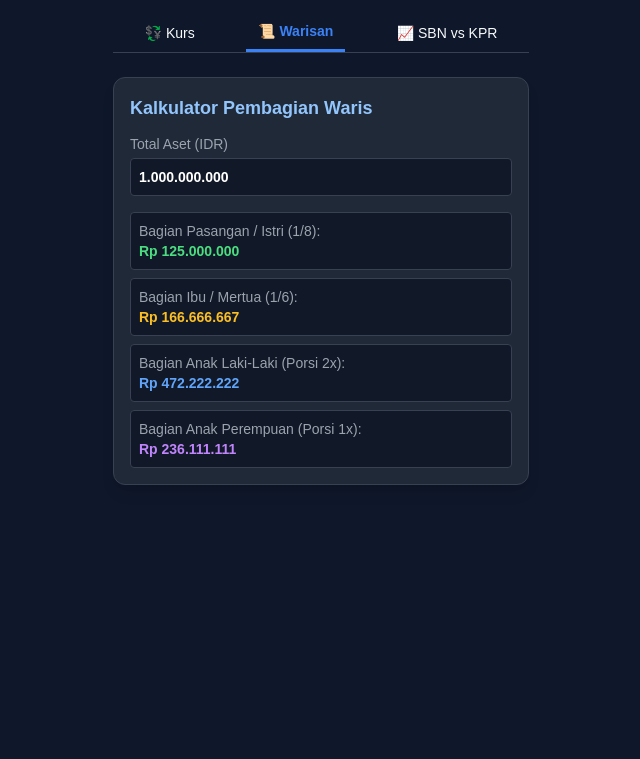
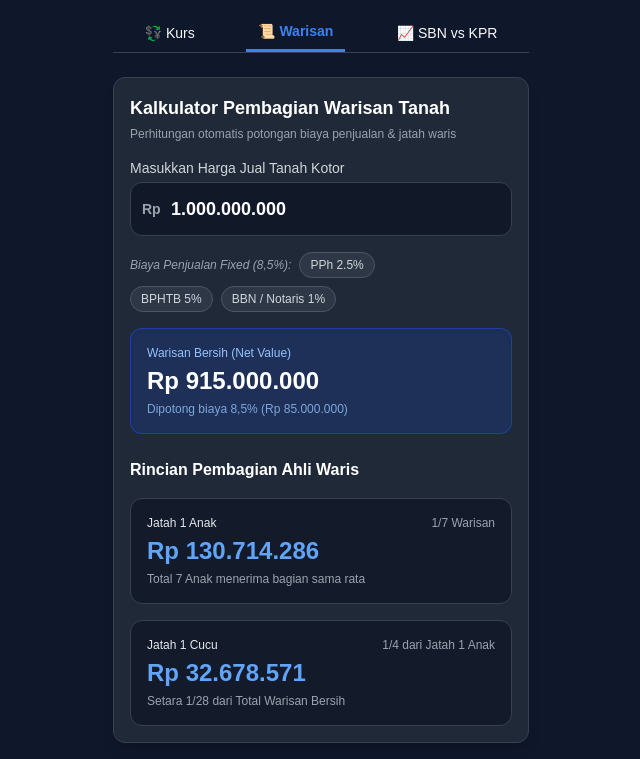
Before and after one commit to henrysonbab09-code/Multi-Cal, a plain HTML site: page index.html in a window 1280 px wide. Both pictures are taken after a click on the button "📜 Warisan". Shown: the part 51-810 px from the top of the page, without its empty margins (319-959 px from the left). Drawn offline with nearby package versions, Linux system fonts and the light colour scheme.

Commit message:
index.html

```diff
--- a/index.html
+++ b/index.html
@@ -57,20 +57,61 @@
     </div>
   </div>
 
-  <!-- TAB 2: WARISAN (FIX PORSI) -->
+  <!-- TAB 2: WARISAN (PERSIS GAMBAR) -->
   <div id="section-warisan" class="hidden space-y-4">
     <div class="bg-gray-800 p-4 rounded-xl shadow-lg border border-gray-700">
-      <h2 class="text-lg font-semibold mb-3 text-blue-300">Kalkulator Pembagian Waris</h2>
+      <h2 class="text-lg font-semibold mb-1 text-white">Kalkulator Pembagian Warisan Tanah</h2>
+      <p class="text-xs text-gray-400 mb-4">Perhitungan otomatis potongan biaya penjualan & jatah waris</p>
 
-      <div class="space-y-3 text-sm">
+      <div class="space-y-4 text-sm">
         <div>
-          <label class="block text-gray-400">Total Aset (IDR)</label>
-          <input type="text" id="total-aset" value="1.000.000.000" oninput="formatAndCalcWaris(this)" class="w-full bg-gray-900 border border-gray-700 rounded p-2 mt-1 font-semibold text-white">
+          <label class="block text-gray-300 font-medium mb-1">Masukkan Harga Jual Tanah Kotor</label>
+          <div class="relative">
+            <span class="absolute inset-y-0 left-0 flex items-center pl-3 text-gray-400 font-semibold">Rp</span>
+            <input type="text" id="total-aset" value="1.000.000.000" oninput="formatAndCalcWaris(this)" class="w-full bg-gray-900 border border-gray-700 rounded-xl py-3 pl-10 pr-3 text-lg font-bold text-white focus:outline-none focus:border-blue-500">
+          </div>
         </div>
-      </div>
 
-      <div id="waris-result" class="mt-4 space-y-2 text-sm">
-        <!-- Hasil perhitungan waris otomatis -->
+        <div class="text-xs text-gray-400 space-y-2">
+          <div class="flex items-center gap-2 flex-wrap">
+            <span class="italic font-medium">Biaya Penjualan Fixed (8,5%):</span>
+            <span class="bg-gray-700/60 text-gray-300 px-2.5 py-1 rounded-full border border-gray-600">PPh 2.5%</span>
+          </div>
+          <div class="flex items-center gap-2 flex-wrap">
+            <span class="bg-gray-700/60 text-gray-300 px-2.5 py-1 rounded-full border border-gray-600">BPHTB 5%</span>
+            <span class="bg-gray-700/60 text-gray-300 px-2.5 py-1 rounded-full border border-gray-600">BBN / Notaris 1%</span>
+          </div>
+        </div>
+
+        <!-- Kartu Net Value -->
+        <div class="bg-blue-900/40 border border-blue-700/60 p-4 rounded-xl shadow-inner">
+          <div class="text-xs text-blue-300 font-medium">Warisan Bersih (Net Value)</div>
+          <div id="net-warisan" class="text-2xl font-extrabold text-white mt-1">Rp 915.000.000</div>
+          <div id="potongan-text" class="text-xs text-blue-300/80 mt-1">Dipotong biaya 8,5% (Rp 85.000.000)</div>
+        </div>
+
+        <h3 class="text-base font-semibold text-white pt-2">Rincian Pembagian Ahli Waris</h3>
+
+        <!-- Kartu Jatah 1 Anak -->
+        <div class="bg-gray-900/80 border border-gray-700 p-4 rounded-xl space-y-1">
+          <div class="flex justify-between items-center text-xs text-gray-400">
+            <span class="font-medium text-gray-200">Jatah 1 Anak</span>
+            <span>1/7 Warisan</span>
+          </div>
+          <div id="jatah-anak" class="text-2xl font-bold text-blue-400">Rp 130.714.286</div>
+          <div class="text-xs text-gray-400">Total 7 Anak menerima bagian sama rata</div>
+        </div>
+
+        <!-- Kartu Jatah 1 Cucu -->
+        <div class="bg-gray-900/80 border border-gray-700 p-4 rounded-xl space-y-1">
+          <div class="flex justify-between items-center text-xs text-gray-400">
+            <span class="font-medium text-gray-200">Jatah 1 Cucu</span>
+            <span>1/4 dari Jatah 1 Anak</span>
+          </div>
+          <div id="jatah-cucu" class="text-2xl font-bold text-blue-400">Rp 32.678.572</div>
+          <div class="text-xs text-gray-400">Setara 1/28 dari Total Warisan Bersih</div>
+        </div>
+
       </div>
     </div>
   </div>
@@ -96,7 +137,7 @@
       </div>
 
       <div id="sbn-result" class="mt-4 space-y-2 text-sm">
-        <!-- Hasil perhitungan SBN -->
+        <!-- Hasil SBN -->
       </div>
     </div>
   </div>
@@ -155,7 +196,7 @@
       document.getElementById('sync-time').innerText = `Terakhir diperbarui: ${now.toLocaleTimeString('id-ID')} WIB`;
     }
 
-    // --- WARISAN (AUTO-CALCULATE DENGAN PORSI FIX) ---
+    // --- WARISAN (PERSIS RUMUS TANAH & BIAYA 8.5%) ---
     function formatAndCalcWaris(input) {
       let rawVal = parseNumber(input.value);
       input.value = formatNumber(rawVal);
@@ -163,35 +204,22 @@
     }
 
     function calcWaris() {
-      const total = parseNumber(document.getElementById('total-aset').value);
+      const kotor = parseNumber(document.getElementById('total-aset').value);
 
-      // Porsi Tetap: Istri (1/8 = 12.5%), Ibu (1/6 = 16.67%)
-      const porsiIstri = total * (1/8);
-      const porsiIbu = total * (1/6);
-      const sisa = total - porsiIstri - porsiIbu;
+      // Biaya Penjualan Fixed = 8.5%
+      const biaya = kotor * 0.085;
+      const net = kotor - biaya;
 
-      // Sisa harta dibagi (2 porsi Anak Laki, 1 porsi Anak Perempuan = total 3 bagian)
-      const porsiAnakLaki = (sisa * 2) / 3;
-      const porsiAnakPerempuan = (sisa * 1) / 3;
+      // Pembagian: 7 Anak (1/7 dari Net)
+      const jatahAnak = net / 7;
 
-      document.getElementById('waris-result').innerHTML = `
-        <div class="p-2 bg-gray-900 rounded border border-gray-700">
-          <div class="text-gray-400">Bagian Pasangan / Istri (1/8):</div>
-          <div class="font-bold text-green-400">Rp ${Math.round(porsiIstri).toLocaleString('id-ID')}</div>
-        </div>
-        <div class="p-2 bg-gray-900 rounded border border-gray-700">
-          <div class="text-gray-400">Bagian Ibu / Mertua (1/6):</div>
-          <div class="font-bold text-amber-400">Rp ${Math.round(porsiIbu).toLocaleString('id-ID')}</div>
-        </div>
-        <div class="p-2 bg-gray-900 rounded border border-gray-700">
-          <div class="text-gray-400">Bagian Anak Laki-Laki (Porsi 2x):</div>
-          <div class="font-bold text-blue-400">Rp ${Math.round(porsiAnakLaki).toLocaleString('id-ID')}</div>
-        </div>
-        <div class="p-2 bg-gray-900 rounded border border-gray-700">
-          <div class="text-gray-400">Bagian Anak Perempuan (Porsi 1x):</div>
-          <div class="font-bold text-purple-400">Rp ${Math.round(porsiAnakPerempuan).toLocaleString('id-ID')}</div>
-        </div>
-      `;
+      // Jatah 1 Cucu (1/4 dari Jatah 1 Anak = 1/28 dari Net)
+      const jatahCucu = jatahAnak / 4;
+
+      document.getElementById('net-warisan').innerText = 'Rp ' + Math.round(net).toLocaleString('id-ID');
+      document.getElementById('potongan-text').innerText = `Dipotong biaya 8,5% (Rp ${Math.round(biaya).toLocaleString('id-ID')})`;
+      document.getElementById('jatah-anak').innerText = 'Rp ' + Math.round(jatahAnak).toLocaleString('id-ID');
+      document.getElementById('jatah-cucu').innerText = 'Rp ' + Math.round(jatahCucu).toLocaleString('id-ID');
     }
 
     // --- SBN VS KPR ---
```
